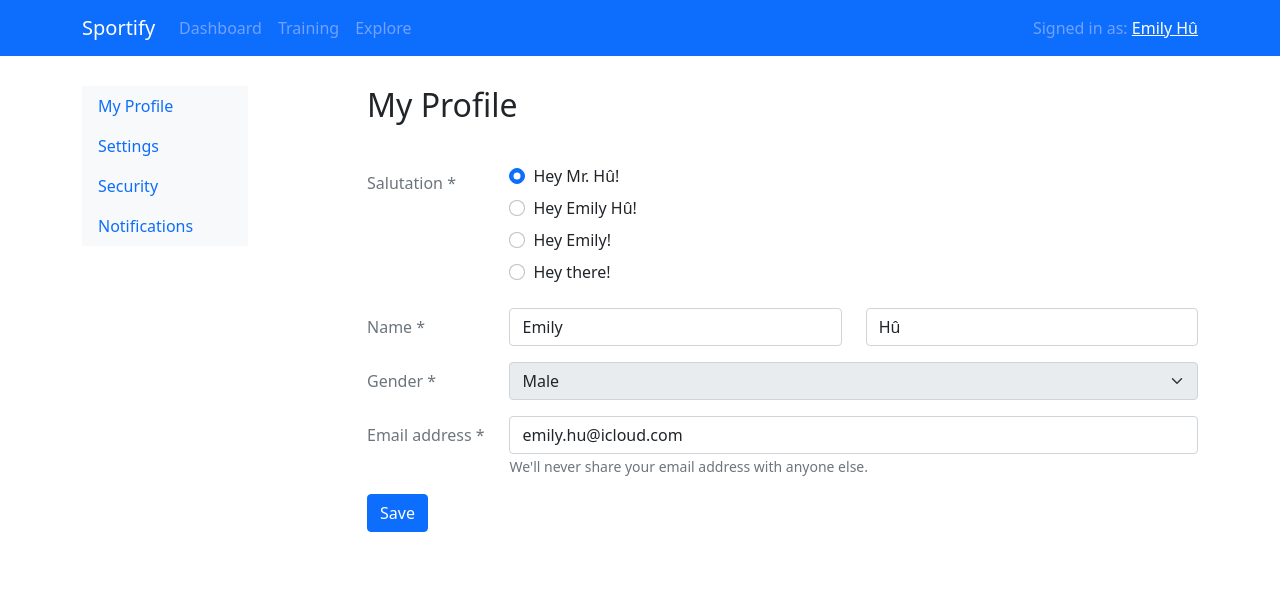
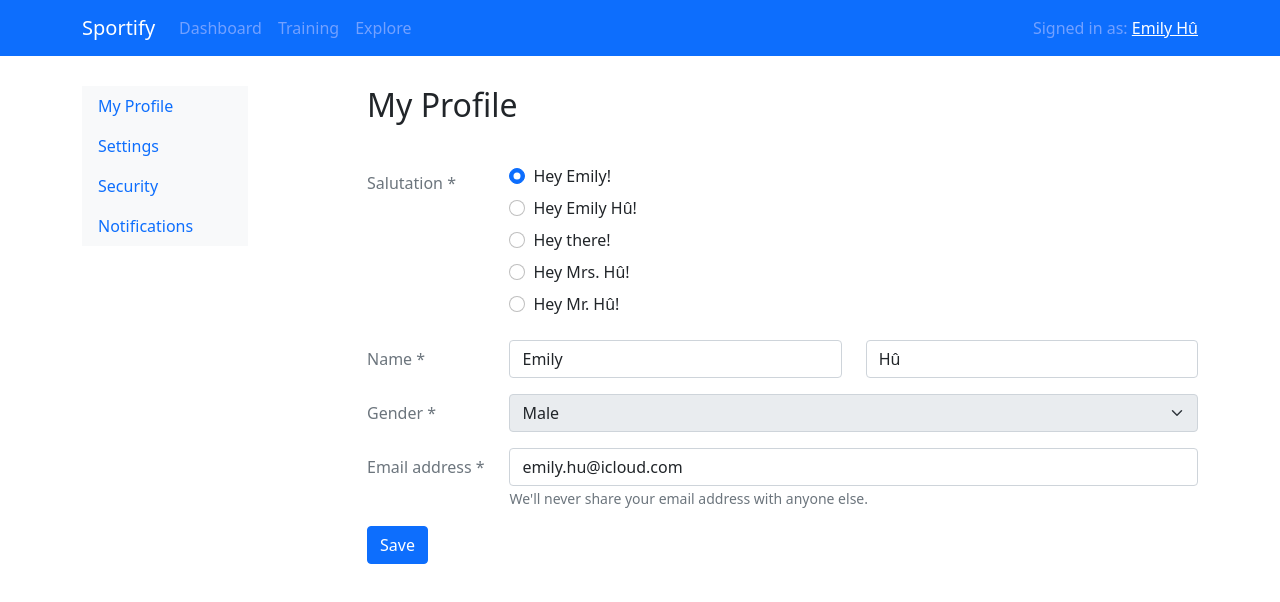
Before and after one commit to codecentric/accessibility-pitfalls, a React (Create React App) app: page / in a window 1280 px wide. Shown: the top 602 px of the page. Built offline with nearby package versions, Linux system fonts and the light colour scheme.

Commit message:
salutation form group shows all gendered variants but sorts them from 'open' to 'more offensive'

```diff
--- a/src/App.js
+++ b/src/App.js
@@ -64,7 +64,7 @@ function App() {
                 }, 100);
               }}
               initialValues={{
-                salutation: "GENDERED",
+                salutation: "FIRST_NAME",
                 firstName: "Emily",
                 lastName: "Hû",
                 gender: "MALE",
--- a/src/SalutationFormGroup.js
+++ b/src/SalutationFormGroup.js
@@ -2,13 +2,13 @@ import Form from "react-bootstrap/Form";
 import Row from "react-bootstrap/Row";
 import Col from "react-bootstrap/Col";
 
-export const SalutationFormGroup = ({setFieldValue, errors, values}) => {
-    const genderedSalutation = values.gender === 'MALE' ? 'Mr.' : 'Mrs.'
+export const SalutationFormGroup = ({setFieldValue, values}) => {
     const salutations = {
-        GENDERED: `Hey ${genderedSalutation} ${values.lastName}!`,
+        FIRST_NAME: `Hey ${values.firstName}!`,
         COMPLETE_NAME: `Hey ${values.firstName} ${values.lastName}!`,
-        FIRST_NAME: `Hey ${values.firstName}!`,
         SIMPLE: `Hey there!`,
+        MISSES: `Hey Mrs. ${values.lastName}!`,
+        MISTER: `Hey Mr. ${values.lastName}!`,
     }
 
     return (
```
